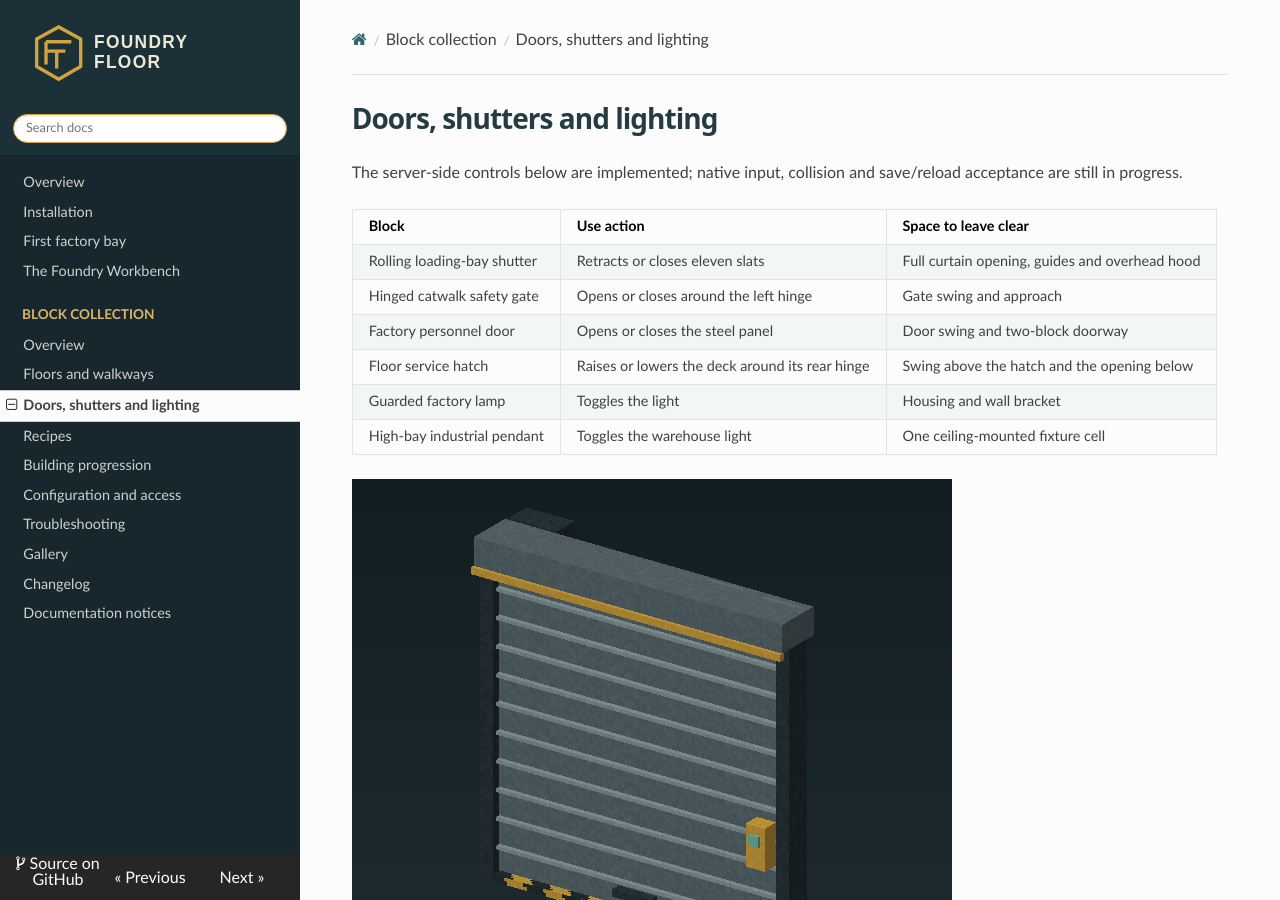
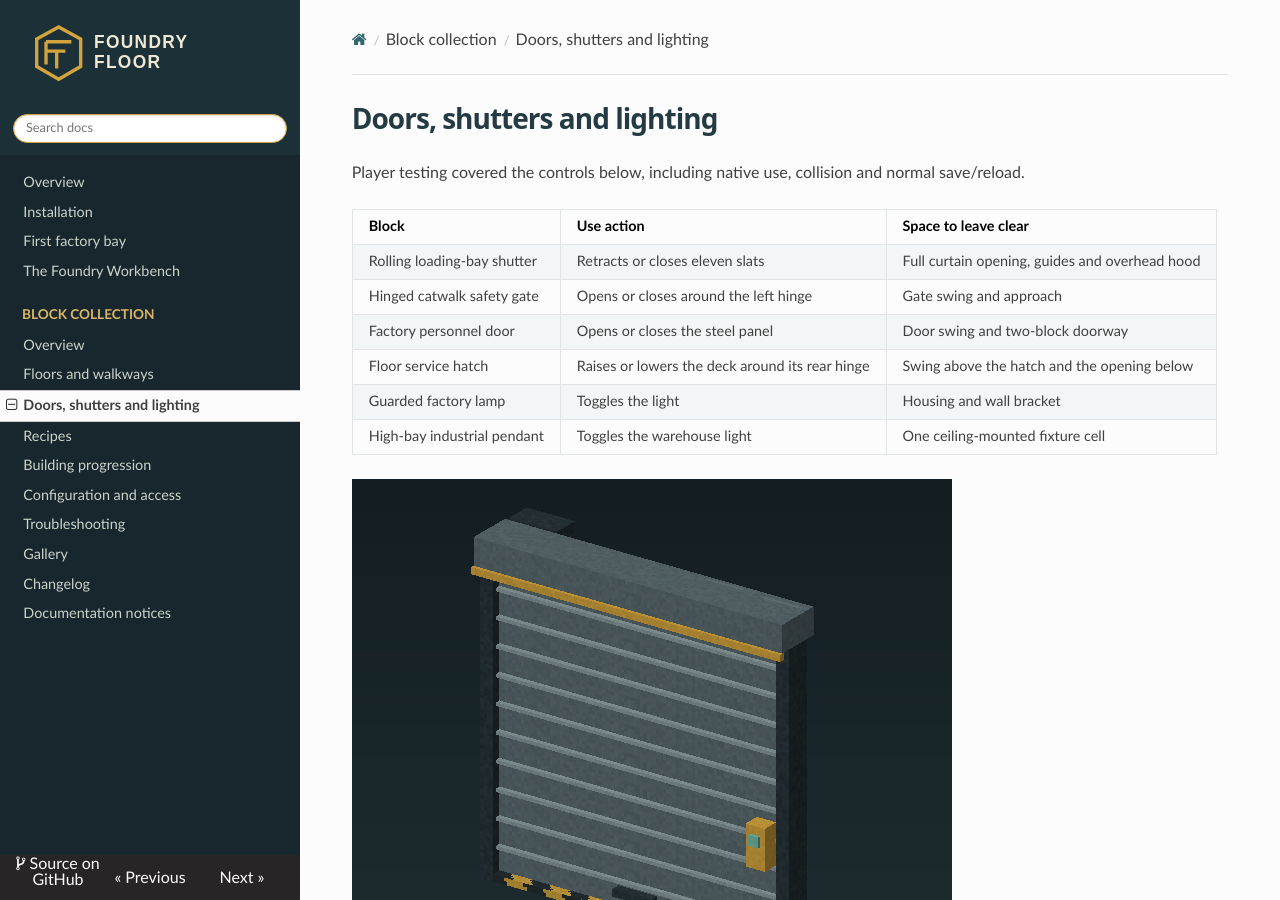
Before and after one commit to jkswoods/foundry-floor, an MkDocs documentation site: the page built from docs/features/mechanisms.md, in a window 1280 px wide and 900 px high. Built offline with MkDocs 1.6.1, drawn with Linux system fonts in a browser that asks for light colours.

Commit message:
Align mechanism and duct guidance with completed player QA

```diff
--- a/docs/features/mechanisms.md
+++ b/docs/features/mechanisms.md
@@ -1,6 +1,6 @@
 # Doors, shutters and lighting
 
-The server-side controls below are implemented; native input, collision and save/reload acceptance are still in progress.
+Player testing covered the controls below, including native use, collision and normal save/reload.
 
 | Block | Use action | Space to leave clear |
 | --- | --- | --- |
```
Also changed, not shown: docs/features/architecture.md (+1 -1 lines).
